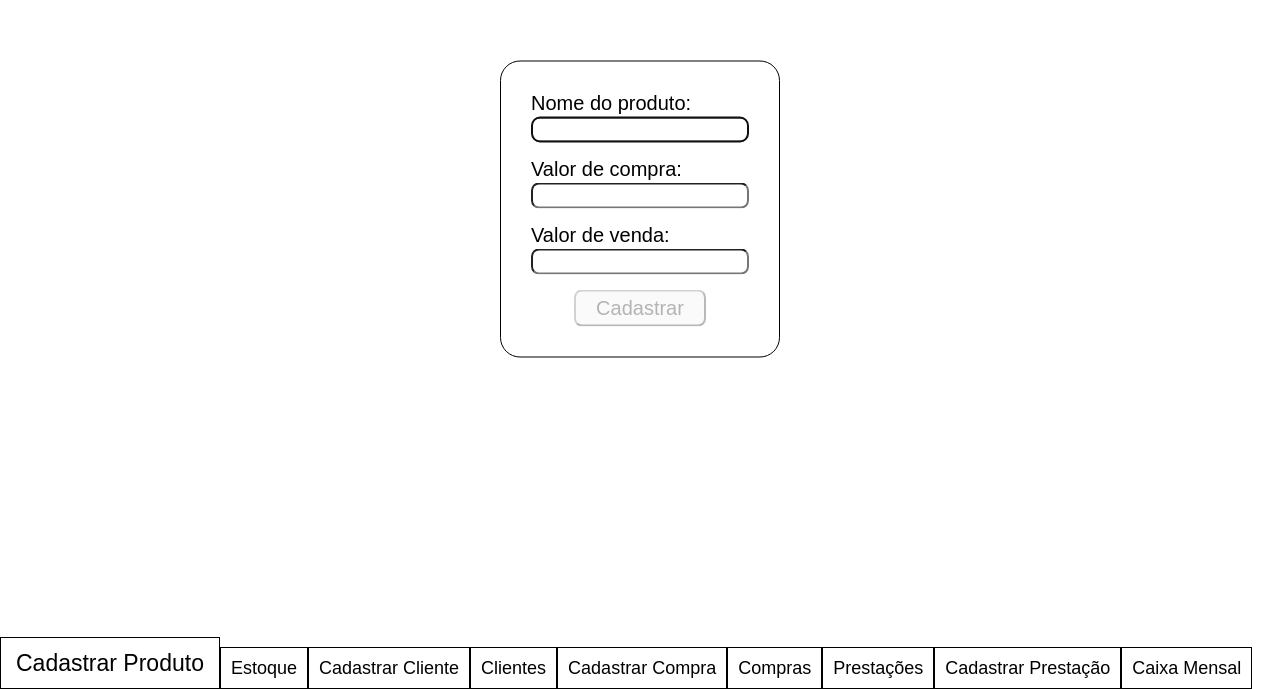
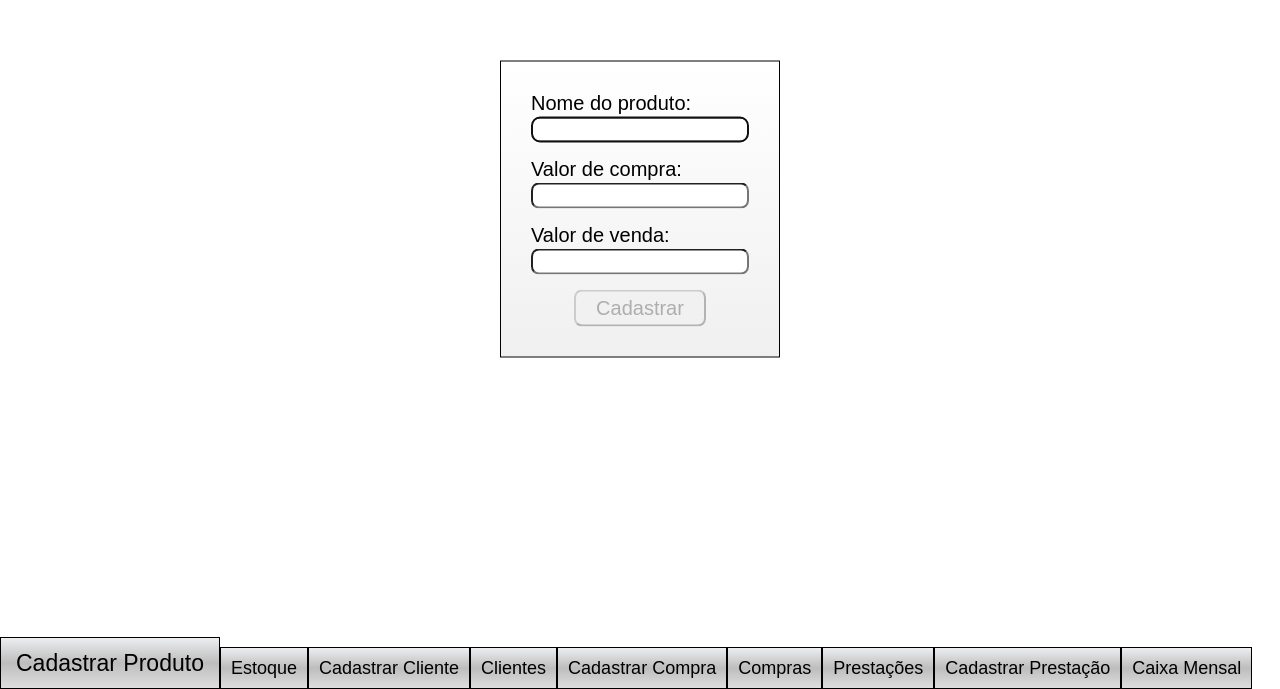
Before and after one commit to WWWrrMn/Loja, a plain HTML site: page index.html in a window 1280 px wide. Shown: the part 111-800 px from the top of the page. Drawn offline with Linux system fonts and the light colour scheme.

Commit message:
Update style.css

```diff
--- a/src/style.css
+++ b/src/style.css
@@ -4,10 +4,12 @@ body {
     display:flex;
     justify-content: center;
     font-family: Arial;
+    background: linear-gradient(#f0f0f0, #e0e0e0);
 }
 
 
 #centro {
+    background: linear-gradient(#ffffff, #f0f0f0);
     position:absolute;
     top: 40%;
     transform: translate(0, -50%);
@@ -17,7 +19,6 @@ body {
     align-items: center;
     border: 1px solid black;
     padding: 30px;
-    border-radius: 20px;
     > button {
         font-size: 20px;
         border-radius: 8px;
@@ -59,14 +60,14 @@ body {
     font-size: 18px;
     height: 40px;
     cursor: pointer;
-    background-color: white;
+    background: linear-gradient(#edeef0, #bdbdbd, #dedede);
     > span {
         cursor: pointer;
     }
 }
 
 .botaoNav:hover {
-    background-color: lightgray
+    filter: brightness(1.2);
 }
 span {
     cursor: default
```
